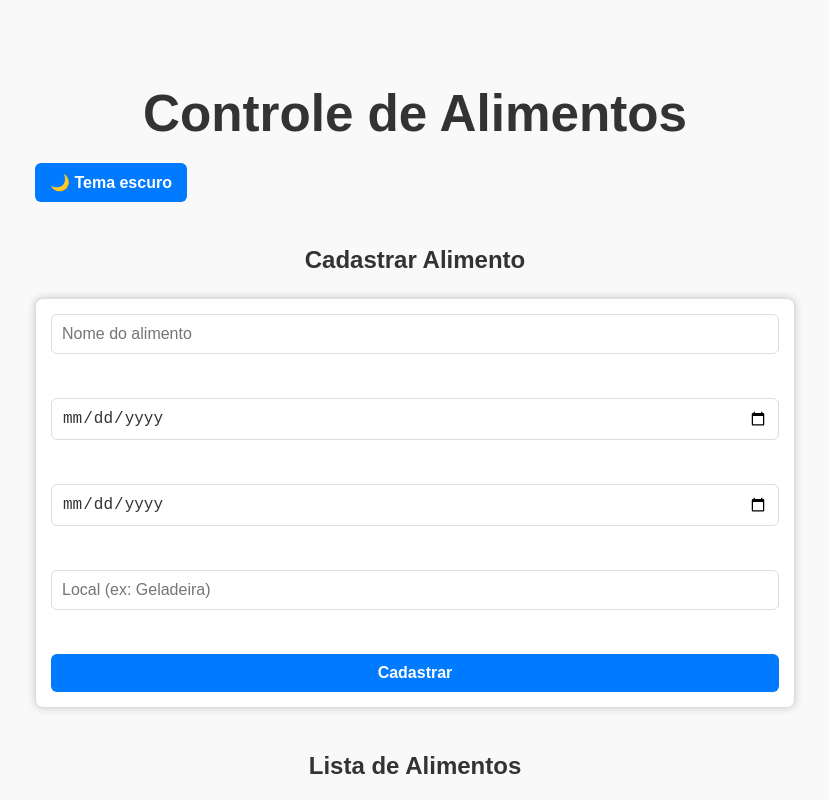
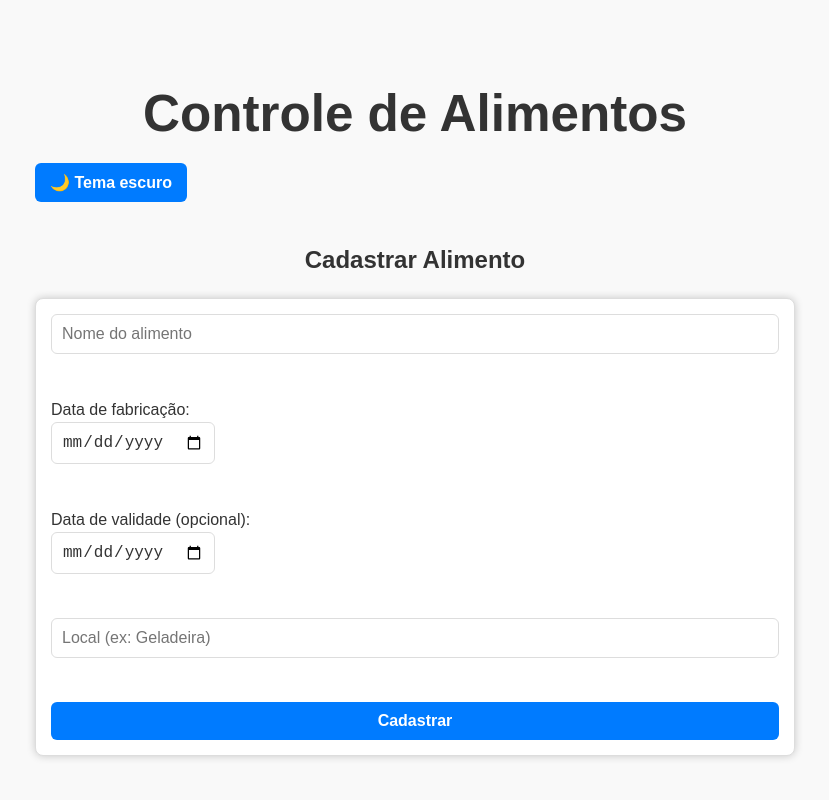
Before and after one commit to AABL07/controle-alimentos, a React (Vite) app: page / in a window 1280 px wide. Shown: the top 800 px of the page, without its empty margins (225-1054 px from the left). Built offline with nearby package versions, Linux system fonts and the light colour scheme; no server answers; the database is empty.

Commit message:
"Label data de fabricação e data de validade adicionados"

```diff
--- a/src/components/CadastroAlimento.jsx
+++ b/src/components/CadastroAlimento.jsx
@@ -23,7 +23,7 @@ function calcularValidadeAutomatica(nome, local, fabricacao) {
   return data.toISOString().slice(0, 10) // formato YYYY-MM-DD
 }
 
-// Componente principal
+// Componente de cadastro
 export default function CadastroAlimento({ onAlimentoAdicionado }) {
   const [nome, setNome] = useState('')
   const [validade, setValidade] = useState('')
@@ -31,10 +31,11 @@ export default function CadastroAlimento({ onAlimentoAdicionado }) {
   const [local, setLocal] = useState('')
   const [mensagem, setMensagem] = useState('')
 
+  // Envia os dados para o Supabase
   const handleSubmit = async (e) => {
     e.preventDefault()
 
-    // Calcula a validade automaticamente se estiver vazia
+    // Calcula validade se não foi informada
     let validadeFinal = validade
     if (!validadeFinal && fabricacao) {
       validadeFinal = calcularValidadeAutomatica(nome, local, fabricacao)
@@ -44,10 +45,11 @@ export default function CadastroAlimento({ onAlimentoAdicionado }) {
       }
     }
 
-    // Insere no Supabase
-    const { data, error } = await supabase.from('alimentos').insert([
-      { nome, validade: validadeFinal, fabricacao, local }
-    ]).select()
+    // Insere alimento no Supabase
+    const { data, error } = await supabase
+      .from('alimentos')
+      .insert([{ nome, validade: validadeFinal, fabricacao, local }])
+      .select()
 
     if (error) {
       console.error(error)
@@ -59,7 +61,7 @@ export default function CadastroAlimento({ onAlimentoAdicionado }) {
       setFabricacao('')
       setLocal('')
 
-      // Atualiza a lista no componente pai (App)
+      // Atualiza lista no App
       if (data && data.length > 0) {
         onAlimentoAdicionado(data[0])
       }
@@ -70,6 +72,8 @@ export default function CadastroAlimento({ onAlimentoAdicionado }) {
     <div>
       <h2>Cadastrar Alimento</h2>
       <form onSubmit={handleSubmit}>
+
+        {/* Nome do alimento */}
         <input
           type="text"
           placeholder="Nome do alimento"
@@ -78,21 +82,28 @@ export default function CadastroAlimento({ onAlimentoAdicionado }) {
           required
         /><br />
 
+        {/* Data de fabricação */}
+        <label>
+          <span>Data de fabricação:</span><br />
           <input
             type="date"
-          placeholder="Data de fabricação"
             value={fabricacao}
             onChange={(e) => setFabricacao(e.target.value)}
             required
-        /><br />
+          />
+        </label><br />
 
+        {/* Data de validade (opcional) */}
+        <label>
+          <span>Data de validade (opcional):</span><br />
           <input
             type="date"
-          placeholder="Data de validade (opcional)"
             value={validade}
             onChange={(e) => setValidade(e.target.value)}
-        /><br />
+          />
+        </label><br />
 
+        {/* Local de armazenamento */}
         <input
           type="text"
           placeholder="Local (ex: Geladeira)"
@@ -101,9 +112,11 @@ export default function CadastroAlimento({ onAlimentoAdicionado }) {
           required
         /><br />
 
+        {/* Botão */}
         <button type="submit">Cadastrar</button>
       </form>
 
+      {/* Mensagem de sucesso ou erro */}
       {mensagem && <p>{mensagem}</p>}
     </div>
   )
```
Lines whose indentation alone changed are shown as unchanged.
